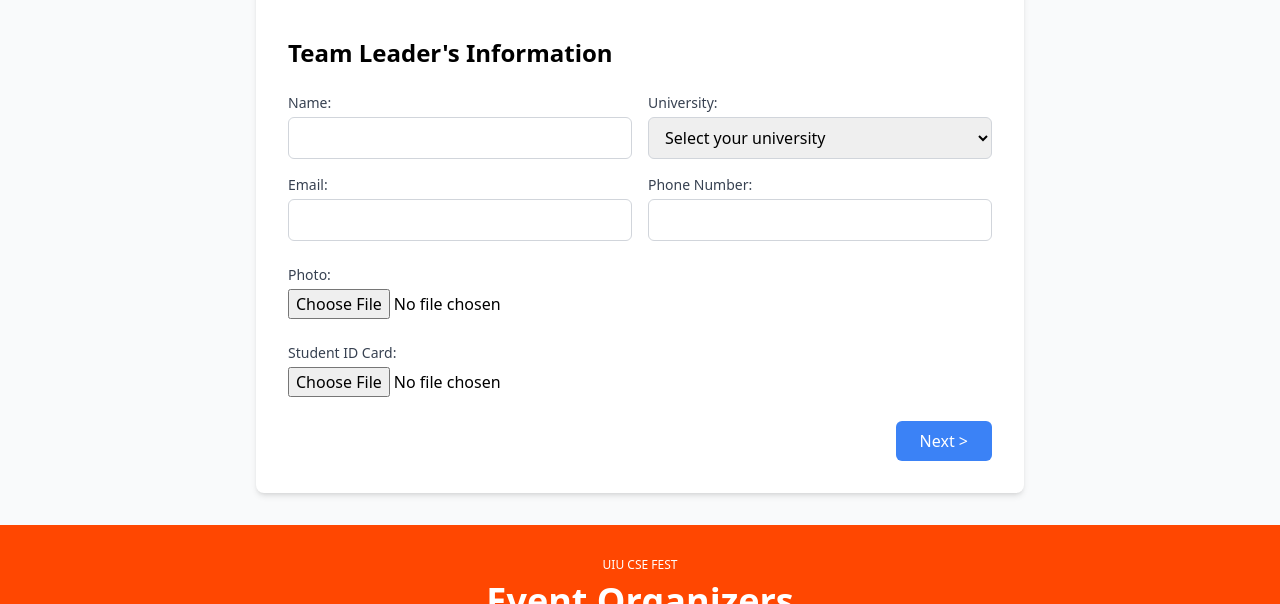
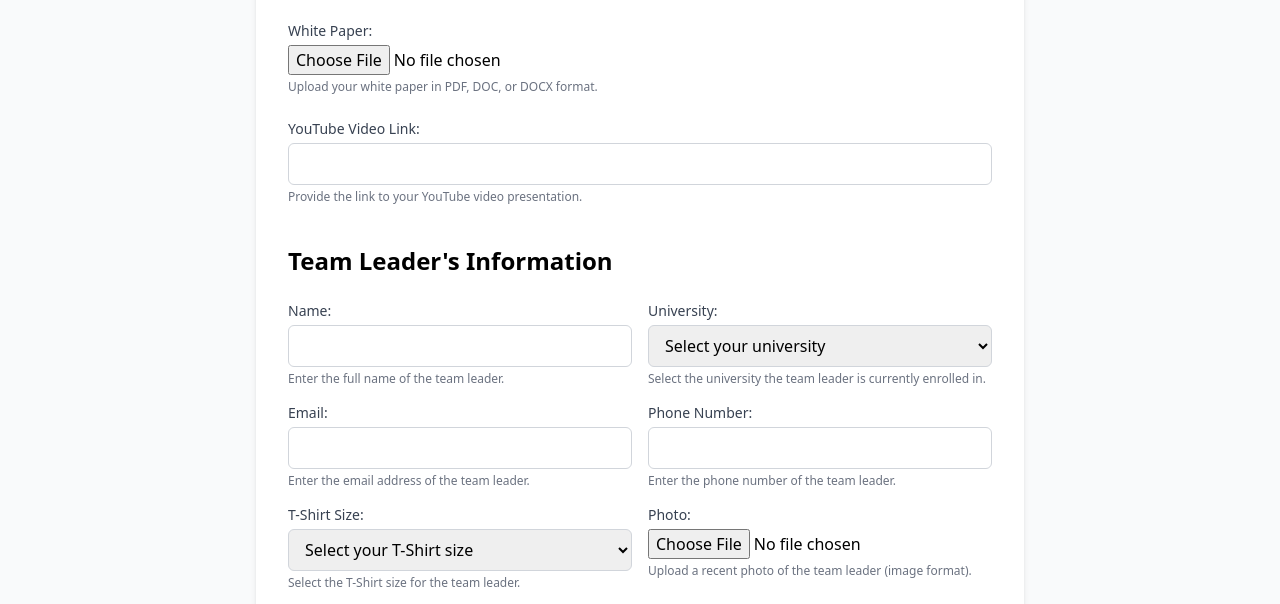
Before and after one commit to naeemsadik/RegPages, a plain HTML site: page index.html in a window 1280 px wide. Shown: the part 495-1099 px from the top of the page. Drawn offline with nearby package versions, Linux system fonts and the light colour scheme.

Commit message:
added white paper and yt link for videos

```diff
--- a/index.html
+++ b/index.html
@@ -8,18 +8,22 @@
     <script src="https://cdn.tailwindcss.com"></script>
     <style>
         .step-active {
-            background-color: #3490dc; /* Replace with your primary color */
+            background-color: #3490dc;
+            /* Replace with your primary color */
             color: white;
         }
 
         .step-completed {
-            background-color: #48bb78; /* Tailwind green-500 */
+            background-color: #48bb78;
+            /* Tailwind green-500 */
             color: white;
         }
 
         .step-pending {
-            background-color: #e2e8f0; /* Tailwind gray-300 */
-            color: #718096; /* Tailwind gray-600 */
+            background-color: #e2e8f0;
+            /* Tailwind gray-300 */
+            color: #718096;
+            /* Tailwind gray-600 */
         }
     </style>
 </head>
@@ -79,9 +83,23 @@
                 <!-- Team Name Section -->
                 <div>
                     <label for="team-name" class="block text-sm font-medium text-gray-700 mb-1">Team Name:</label>
-                    <input type="text" id="team-name" name="team-name" required
-                        class="w-full px-3 py-2 border border-gray-300 rounded-md focus:ring-primary focus:border-primary">
+                    <input type="text" id="team-name" name="team-name" required class="w-full px-3 py-2 border border-gray-300 rounded-md focus:ring-primary focus:border-primary">
                 </div>
+
+                <!-- White Paper Section -->
+                <div>
+                    <label for="white-paper" class="block text-sm font-medium text-gray-700 mb-1">White Paper:</label>
+                    <input type="file" id="white-paper" name="white-paper" accept=".pdf,.doc,.docx" required class="w-full">
+                    <p class="text-xs text-gray-500 mt-1">Upload your white paper in PDF, DOC, or DOCX format.</p>
+                </div>
+
+                <!-- YouTube Video Link Section -->
+                <div>
+                    <label for="youtube-link" class="block text-sm font-medium text-gray-700 mb-1">YouTube Video Link:</label>
+                    <input type="url" id="youtube-link" name="youtube-link" required class="w-full px-3 py-2 border border-gray-300 rounded-md focus:ring-primary focus:border-primary">
+                    <p class="text-xs text-gray-500 mt-1">Provide the link to your YouTube video presentation.</p>
+                </div>
+
 
                 <h2 class="text-2xl font-bold pt-4 text-secondary">Team Leader's Information</h2>
 
@@ -90,10 +108,10 @@
                         <label for="leader-name" class="block text-sm font-medium text-gray-700 mb-1">Name:</label>
                         <input type="text" id="leader-name" name="leader-name" required
                             class="w-full px-3 py-2 border border-gray-300 rounded-md focus:ring-primary focus:border-primary">
+                        <p class="text-xs text-gray-500 mt-1">Enter the full name of the team leader.</p>
                     </div>
                     <div>
-                        <label for="leader-university"
-                            class="block text-sm font-medium text-gray-700 mb-1">University:</label>
+                        <label for="leader-university" class="block text-sm font-medium text-gray-700 mb-1">University:</label>
                         <select id="leader-university" name="leader-university"
                             class="w-full px-3 py-2 border border-gray-300 rounded-md focus:ring-primary focus:border-primary">
                             <option disabled selected>Select your university</option>
@@ -101,32 +119,45 @@
                             <option>North South University (NSU)</option>
                             <option>Bangladesh University of Engineering and Technology (BUET)</option>
                         </select>
+                        <p class="text-xs text-gray-500 mt-1">Select the university the team leader is currently enrolled in.</p>
                     </div>
                     <div>
                         <label for="leader-email" class="block text-sm font-medium text-gray-700 mb-1">Email:</label>
                         <input type="email" id="leader-email" name="leader-email" required
                             class="w-full px-3 py-2 border border-gray-300 rounded-md focus:ring-primary focus:border-primary">
+                        <p class="text-xs text-gray-500 mt-1">Enter the email address of the team leader.</p>
                     </div>
                     <div>
-                        <label for="leader-phone" class="block text-sm font-medium text-gray-700 mb-1">Phone
-                            Number:</label>
+                        <label for="leader-phone" class="block text-sm font-medium text-gray-700 mb-1">Phone Number:</label>
                         <input type="tel" id="leader-phone" name="leader-phone" required
                             class="w-full px-3 py-2 border border-gray-300 rounded-md focus:ring-primary focus:border-primary">
+                        <p class="text-xs text-gray-500 mt-1">Enter the phone number of the team leader.</p>
                     </div>
+                    <div>
+                        <label for="leader-tshirt-size" class="block text-sm font-medium text-gray-700 mb-1">T-Shirt Size:</label>
+                        <select id="leader-tshirt-size" name="leader-tshirt-size" required
+                            class="w-full px-3 py-2 border border-gray-300 rounded-md focus:ring-primary focus:border-primary">
+                            <option disabled selected>Select your T-Shirt size</option>
+                            <option value="s">Small (S)</option>
+                            <option value="m">Medium (M)</option>
+                            <option value="l">Large (L)</option>
+                            <option value="xl">Extra Large (XL)</option>
+                            <option value="xxl">Double Extra Large (XXL)</option>
+                        </select>
+                        <p class="text-xs text-gray-500 mt-1">Select the T-Shirt size for the team leader.</p>
                     </div>
-
                     <div>
                         <label for="leader-photo" class="block text-sm font-medium text-gray-700 mb-1">Photo:</label>
                         <input type="file" id="leader-photo" name="leader-photo" accept="image/*" required class="w-full">
+                        <p class="text-xs text-gray-500 mt-1">Upload a recent photo of the team leader (image format).</p>
+                    </div>
+                    <div>
+                        <label for="leader-id-card" class="block text-sm font-medium text-gray-700 mb-1">Student ID Card:</label>
+                        <input type="file" id="leader-id-card" name="leader-id-card" accept="image/*" required class="w-full">
+                        <p class="text-xs text-gray-500 mt-1">Upload a scanned copy of the team leader's student ID card (image format).</p>
                     </div>
 
-                <div>
-                    <label for="leader-id-card" class="block text-sm font-medium text-gray-700 mb-1">Student ID
-                        Card:</label>
-                    <input type="file" id="leader-id-card" name="leader-id-card" accept="image/*" required
-                        class="w-full">
                 </div>
-
                 <div class="flex justify-end">
                     <button type="submit"
                         class="bg-blue-500 text-white px-6 py-2 rounded-md hover:bg-blue-600 transition-colors">
```
Also changed, not shown: Assets/photo.jpeg (added). Lines whose indentation alone changed are shown as unchanged.
